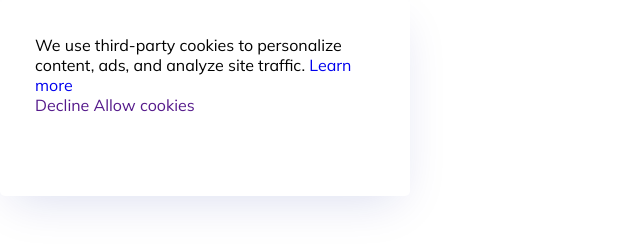
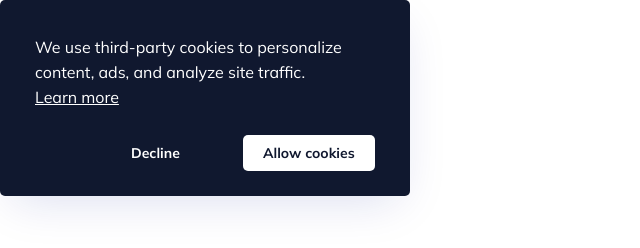
Before and after one commit to betuloran/cookie-banners, a plain HTML site: page index.html in a window 1280 px wide. Shown: the whole page, without its empty margins (0-640 px from the left). Drawn offline with Linux system fonts and the light colour scheme.

Commit message:
first cookie banner completed

```diff
--- a/index.html
+++ b/index.html
@@ -1,20 +1,23 @@
 <!DOCTYPE html>
 <html lang="en">
+
 <head>
     <meta charset="UTF-8">
     <meta name="viewport" content="width=device-width, initial-scale=1.0">
     <title>Cookie Banner</title>
     <link rel="stylesheet" href="/css/style.css">
 </head>
+
 <body>
- <div class="cookie-banner style1">
-    We use third-party cookies to personalize content, ads, and analyze site traffic.
-		<a href="#">Learn more</a>
+    <div class="cookie-banner style1 dark">
+        <p> We use third-party cookies to personalize content, ads, and analyze site traffic.<a href="#">Learn more</a>
+        </p>
         <div class="actions">
             <a href="">Decline</a>
             <a href="" class="btn">Allow cookies</a>
         </div>
- </div>
+    </div>
 
 </body>
+
 </html>
--- a/scss/main.scss
+++ b/scss/main.scss
@@ -16,7 +16,8 @@
 }
 
 .cookie-banner {
-  background: #fff;
+  --color1: #10182F;
+  --color2: #fff;
   box-shadow: 0 15px 45px -12px rgba(#001D93, .15); //X düzlemi Y düzlemi Blur Spread ve renk
 
   &.style1 {
@@ -24,5 +25,51 @@
     height: 196px;
     border-radius: 5px;
     padding: 35px 35px 25px;
+    background: var(--color2);
+
+
+
+    p {
+      font-size: 16px;
+      line-height: 25px;
+      color: var(--color1);
+
+      a {
+        display: block;
+        text-decoration: underline;
+        color: var(--color1);
+      }
+    }
+
+    .actions {
+      display: flex;
+      justify-content: flex-end;
+      margin-top: 25px;
+
+      a {
+        height: 36px;
+        display: flex;
+        align-items: center;
+        padding: 0 20px;
+        border-radius: 5px;
+        font-size: 14px;
+        font-weight: bold;
+        color: var(--color1);
+        width: 132px;
+
+        &.btn {
+          background-color: var(--color1);
+          color: var(--color2);
+
+        }
+      }
+    }
   }
+
+  &.dark {
+    --color1: #fff;
+    --color2: #10182F;
+  }
+
+
 }
```
Also changed, not shown: css/style.css, 1 other file.
